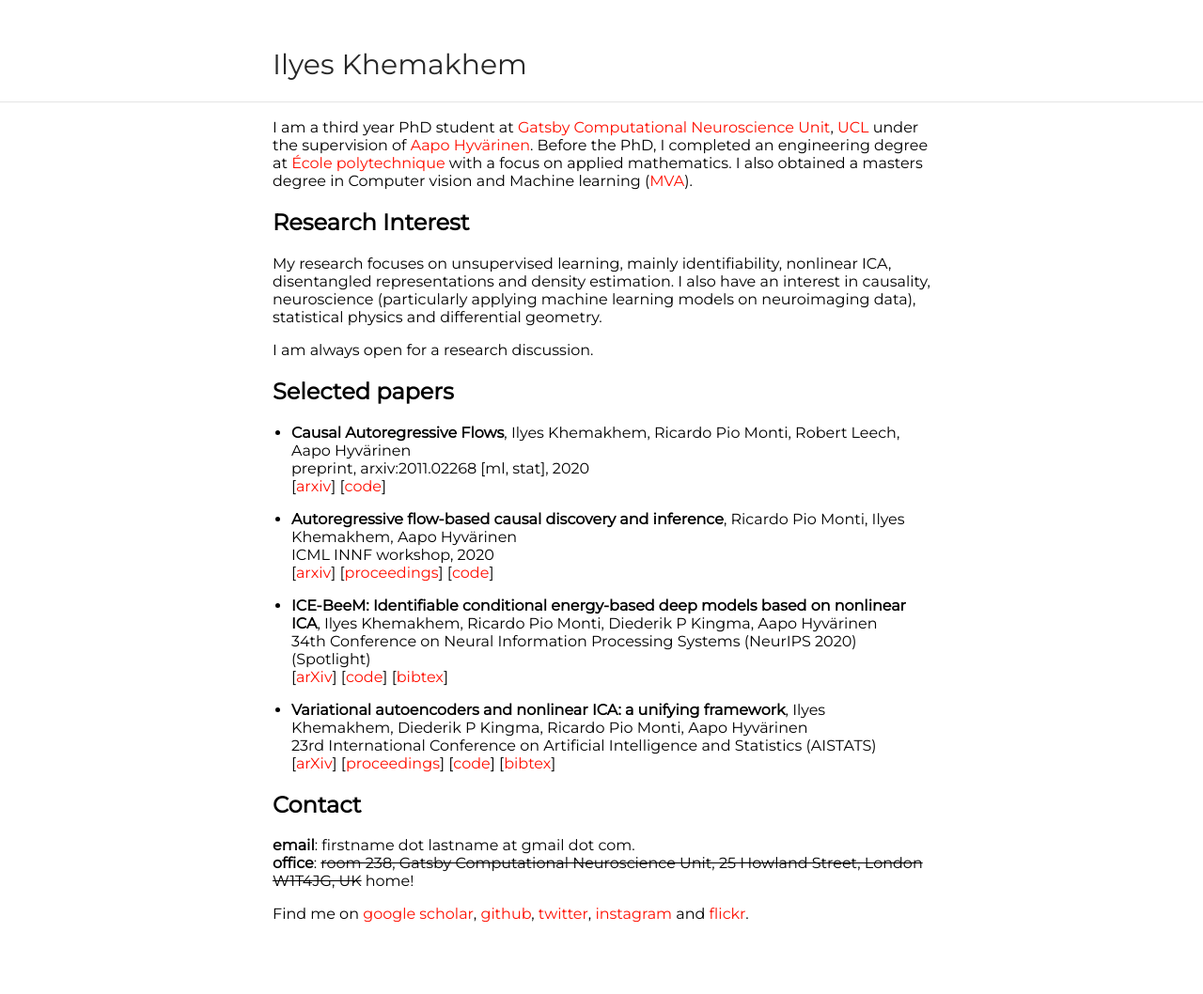
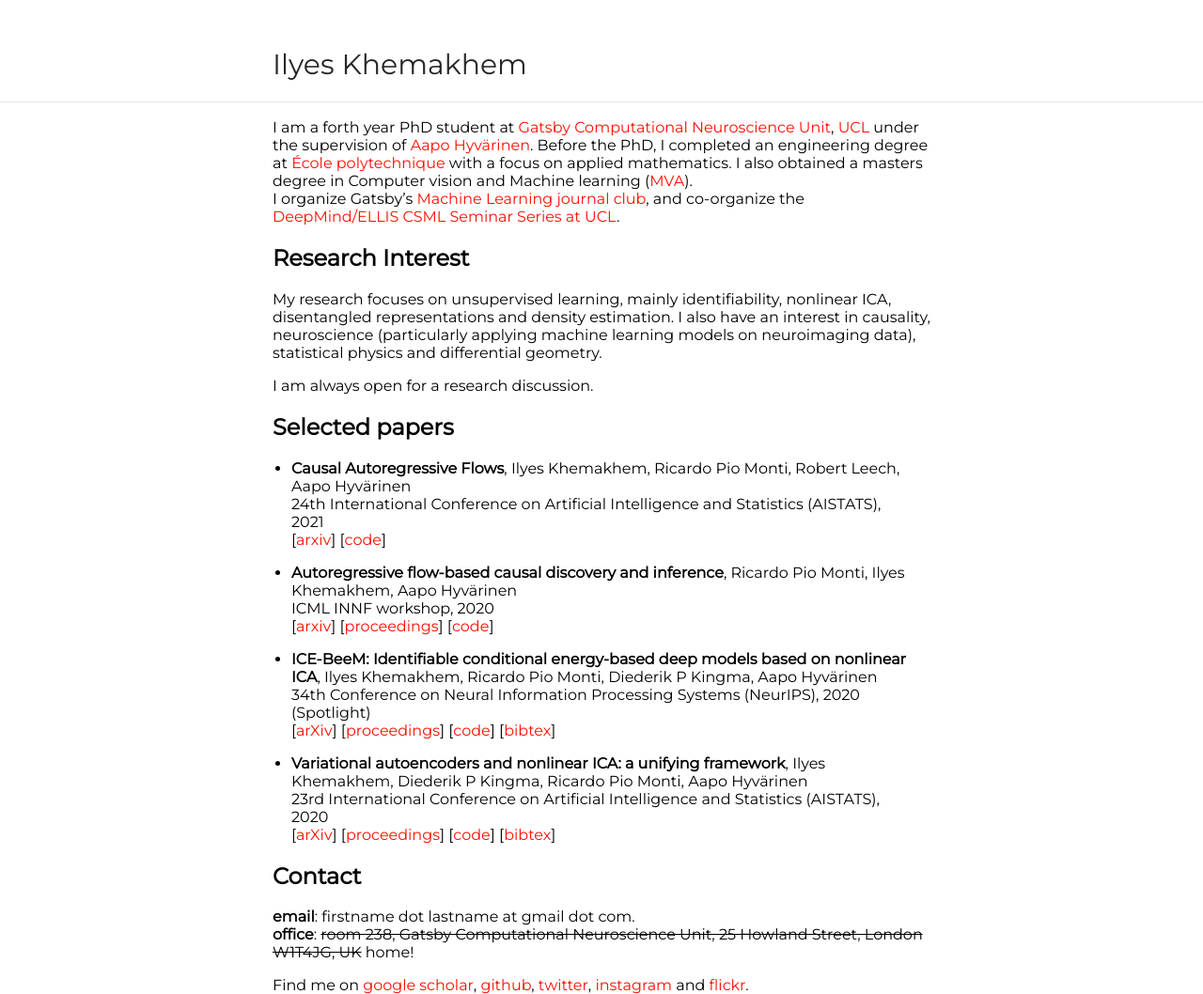
Before and after one commit to ilkhem/ilkhem.github.io, a Jekyll site: the page built from index.md, in a window 1280 px wide. Shown: the whole page at 94% size. Built offline with Jekyll 4.4.1, drawn with Linux system fonts in a browser that asks for light colours; before the commit the page ends 982 px from its top, so only the background shows below that.

Commit message:
Update index.md

```diff
--- a/index.md
+++ b/index.md
@@ -3,7 +3,8 @@
 layout: home
 ---
 
-I am a third year PhD student at [Gatsby Computational Neuroscience Unit](http://www.gatsby.ucl.ac.uk/), [UCL](https://www.ucl.ac.uk/) under the supervision of [Aapo Hyvärinen](https://www.cs.helsinki.fi/u/ahyvarin/). Before the PhD, I completed an engineering degree at [École polytechnique](https://www.polytechnique.edu/en) with a focus on applied mathematics. I also obtained a masters degree in Computer vision and Machine learning ([MVA](https://math.ens-paris-saclay.fr/version-francaise/formations/master-mva/)).
+I am a forth year PhD student at [Gatsby Computational Neuroscience Unit](http://www.gatsby.ucl.ac.uk/), [UCL](https://www.ucl.ac.uk/) under the supervision of [Aapo Hyvärinen](https://www.cs.helsinki.fi/u/ahyvarin/). Before the PhD, I completed an engineering degree at [École polytechnique](https://www.polytechnique.edu/en) with a focus on applied mathematics. I also obtained a masters degree in Computer vision and Machine learning ([MVA](https://math.ens-paris-saclay.fr/version-francaise/formations/master-mva/)). <br/>
+I organize Gatsby's [Machine Learning journal club](http://www.csml.ucl.ac.uk/events/series/28), and co-organize the [DeepMind/ELLIS CSML Seminar Series at UCL](http://www.csml.ucl.ac.uk/events/series/7).
 
 
 ## Research Interest
@@ -16,7 +17,7 @@ I am always open for a research discussion.
 
 ## Selected papers
 - **Causal Autoregressive Flows**, Ilyes Khemakhem, Ricardo Pio Monti, Robert Leech, Aapo Hyvärinen \\
-preprint, arxiv:2011.02268 \[ml, stat\], 2020 \\
+24th International Conference on Artificial Intelligence and Statistics (AISTATS), 2021 \\
 \[[arxiv](https://arxiv.org/abs/2011.02268)\] \[[code](https://github.com/piomonti/AffineFlowCausalInf)\]
 
 - **Autoregressive flow-based causal discovery and inference**, Ricardo Pio Monti, Ilyes Khemakhem, Aapo Hyvärinen \\
@@ -24,11 +25,11 @@ ICML INNF workshop, 2020 \\
 \[[arxiv](https://arxiv.org/abs/2007.09390)\] \[[proceedings](https://invertibleworkshop.github.io/accepted_papers/pdfs/28.pdf)\] \[[code](https://github.com/piomonti/AffineFlowCausalInf)\]
 
 - **ICE-BeeM: Identifiable conditional energy-based deep models based on nonlinear ICA**, Ilyes Khemakhem, Ricardo Pio Monti, Diederik P Kingma, Aapo Hyvärinen \\
-34th Conference on Neural Information Processing Systems (NeurIPS 2020) (Spotlight) \\
-\[[arXiv](https://arxiv.org/abs/2002.11537)\] \[[code](https://github.com/ilkhem/icebeem)\] \[[bibtex](bib/icebeem)\]
+34th Conference on Neural Information Processing Systems (NeurIPS), 2020 (Spotlight) \\
+\[[arXiv](https://arxiv.org/abs/2002.11537)\] \[[proceedings](https://proceedings.neurips.cc/paper/2020/hash/962e56a8a0b0420d87272a682bfd1e53-Abstract.html)\] \[[code](https://github.com/ilkhem/icebeem)\] \[[bibtex](bib/icebeem)\]
 
 - **Variational autoencoders and nonlinear ICA: a unifying framework**, Ilyes Khemakhem, Diederik P Kingma, Ricardo Pio Monti, Aapo Hyvärinen \\
-23rd International Conference on Artificial Intelligence and Statistics (AISTATS) \\
+23rd International Conference on Artificial Intelligence and Statistics (AISTATS), 2020 \\
 \[[arXiv](https://arxiv.org/abs/1907.04809)\] \[[proceedings](http://proceedings.mlr.press/v108/khemakhem20a/khemakhem20a.pdf)\] \[[code](https://github.com/ilkhem/icebeem/tree/master/models/ivae)\] \[[bibtex](bib/ivae)\]
 
 
```
